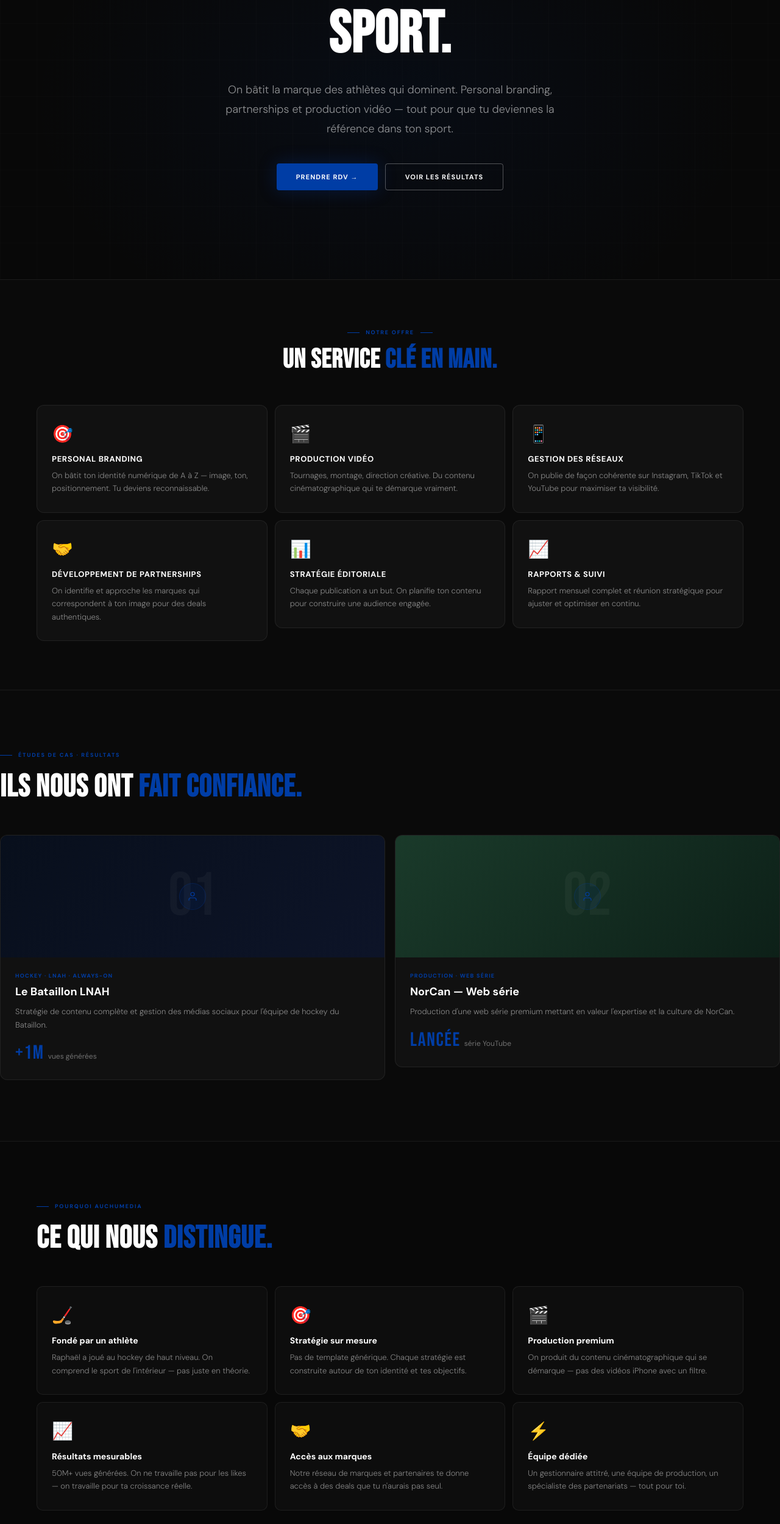
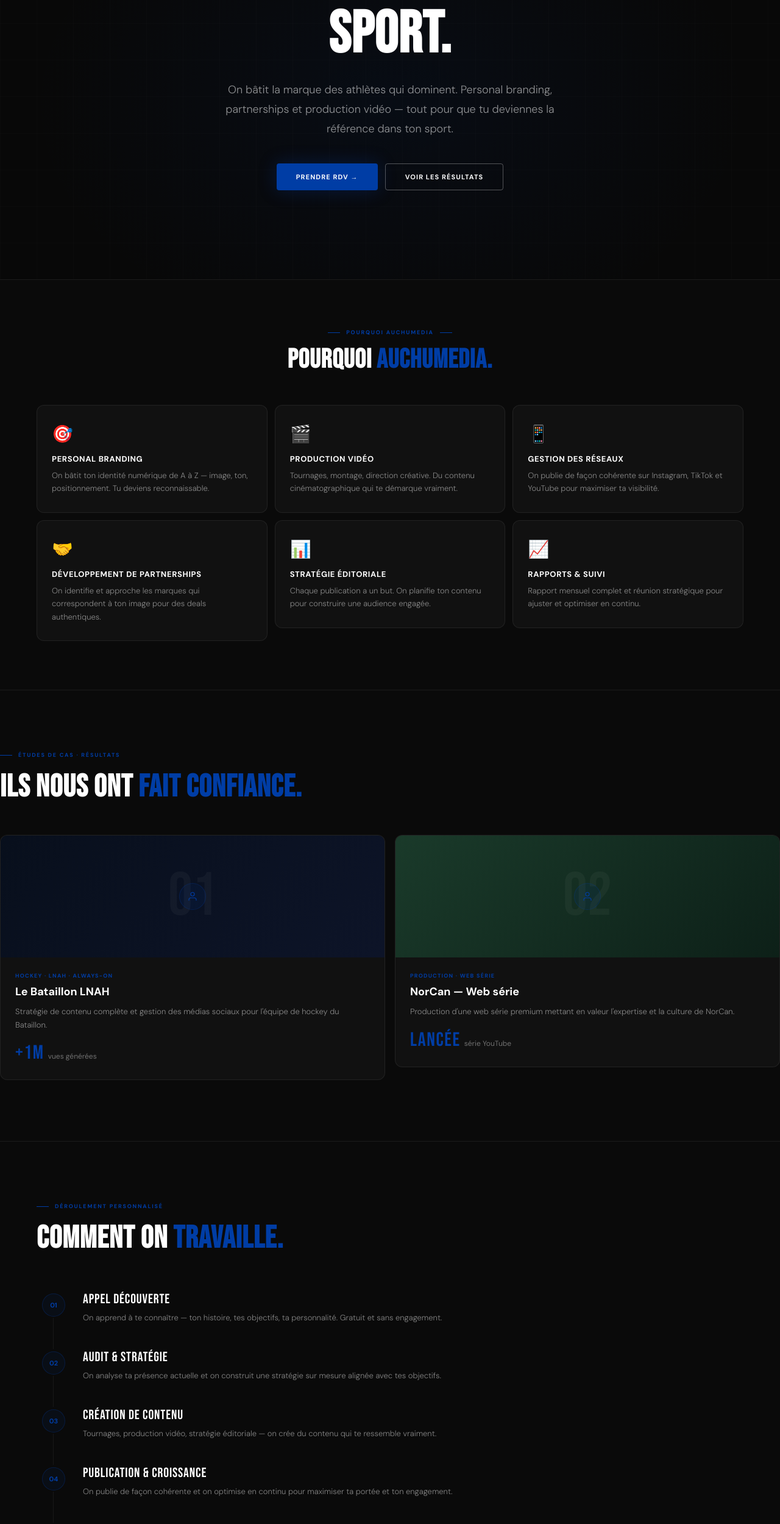
Before and after one commit to auchumedia/auchumedia-website, a React (Create React App) app: page /athletes in a window 1280 px wide. Shown: the part 262-2761 px from the top of the page at 61% size. Built offline with nearby package versions, Linux system fonts and the light colour scheme.

Commit message:
Update Athletes.js

```diff
--- a/src/pages/Athletes.js
+++ b/src/pages/Athletes.js
@@ -21,8 +21,8 @@ function FadeIn({ children, delay = 0, direction = 'up' }) {
 }
 
 const navLinks = [
+  { id: 'pourquoi', labelFr: 'Pourquoi AuchuMedia', labelEn: 'Why AuchuMedia' },
   { id: 'etudes-de-cas', labelFr: 'Études de cas', labelEn: 'Case studies' },
-  { id: 'pourquoi', labelFr: 'Pourquoi AuchuMedia', labelEn: 'Why AuchuMedia' },
   { id: 'deroulement', labelFr: 'Déroulement', labelEn: 'Process' },
   { id: 'faq', labelFr: 'FAQ', labelEn: 'FAQ' },
   { id: 'tarification', labelFr: 'Tarification', labelEn: 'Pricing' },
@@ -179,17 +179,17 @@ export default function Athletes() {
       </section>
 
 
-      {/* ===== SERVICES CLÉ EN MAIN ===== */}
-      <section style={{ padding: '80px 60px', background: '#0a0a0a', borderTop: '0.5px solid rgba(255,255,255,0.07)' }}>
+      {/* ===== POURQUOI ===== */}
+      <section id="pourquoi" style={{ padding: '80px 60px', background: '#0a0a0a', borderTop: '0.5px solid rgba(255,255,255,0.07)' }}>
         <FadeIn>
           <div style={{ textAlign: 'center', marginBottom: '48px' }}>
             <div style={{ display: 'flex', alignItems: 'center', justifyContent: 'center', gap: '10px', marginBottom: '12px' }}>
               <div style={{ width: '20px', height: '1px', background: BLUE }} />
-              <span style={{ fontSize: '9px', fontWeight: 700, letterSpacing: '0.2em', textTransform: 'uppercase', color: BLUE }}>{fr ? 'Notre offre' : 'Our offer'}</span>
+              <span style={{ fontSize: '9px', fontWeight: 700, letterSpacing: '0.2em', textTransform: 'uppercase', color: BLUE }}>{fr ? 'Pourquoi AuchuMedia' : 'Why AuchuMedia'}</span>
               <div style={{ width: '20px', height: '1px', background: BLUE }} />
             </div>
             <h2 style={{ fontFamily: "'Bebas Neue'", fontSize: 'clamp(28px, 3.5vw, 44px)', color: '#fff', letterSpacing: '0.02em' }}>
-              {fr ? <>UN SERVICE <span style={{ color: BLUE }}>CLÉ EN MAIN.</span></> : <>A <span style={{ color: BLUE }}>TURNKEY SERVICE.</span></>}
+              {fr ? <>POURQUOI <span style={{ color: BLUE }}>AUCHUMEDIA.</span></> : <>WHY <span style={{ color: BLUE }}>AUCHUMEDIA.</span></>}
             </h2>
           </div>
         </FadeIn>
@@ -262,43 +262,6 @@ export default function Athletes() {
         </div>
       </section>
 
-      {/* ===== POURQUOI ===== */}
-      <section id="pourquoi" style={{ padding: '100px 60px', background: '#080808', borderTop: '0.5px solid rgba(255,255,255,0.07)', scrollMarginTop: '64px' }}>
-        <FadeIn>
-          <div style={{ display: 'flex', alignItems: 'center', gap: '10px', marginBottom: '16px' }}>
-            <div style={{ width: '20px', height: '1px', background: BLUE }} />
-            <span style={{ fontSize: '9px', fontWeight: 700, letterSpacing: '0.2em', textTransform: 'uppercase', color: BLUE }}>{fr ? 'Pourquoi AuchuMedia' : 'Why AuchuMedia'}</span>
-          </div>
-          <h2 style={{ fontFamily: "'Bebas Neue'", fontSize: 'clamp(32px, 4vw, 52px)', color: '#fff', marginBottom: '48px', letterSpacing: '0.02em' }}>
-            {fr ? <>CE QUI NOUS <span style={{ color: BLUE }}>DISTINGUE.</span></> : <>WHAT SETS US <span style={{ color: BLUE }}>APART.</span></>}
-          </h2>
-        </FadeIn>
-        <div style={{ display: 'grid', gridTemplateColumns: 'repeat(3, 1fr)', gap: '12px' }}>
-          {(fr ? [
-            { icon: '🏒', title: "Fondé par un athlète", desc: "Raphaël a joué au hockey de haut niveau. On comprend le sport de l'intérieur — pas juste en théorie." },
-            { icon: '🎯', title: "Stratégie sur mesure", desc: "Pas de template générique. Chaque stratégie est construite autour de ton identité et tes objectifs." },
-            { icon: '🎬', title: "Production premium", desc: "On produit du contenu cinématographique qui se démarque — pas des vidéos iPhone avec un filtre." },
-            { icon: '📈', title: "Résultats mesurables", desc: "50M+ vues générées. On ne travaille pas pour les likes — on travaille pour ta croissance réelle." },
-            { icon: '🤝', title: "Accès aux marques", desc: "Notre réseau de marques et partenaires te donne accès à des deals que tu n'aurais pas seul." },
-            { icon: '⚡', title: "Équipe dédiée", desc: "Un gestionnaire attitré, une équipe de production, un spécialiste des partenariats — tout pour toi." },
-          ] : [
-            { icon: '🏒', title: "Founded by an athlete", desc: "Raphaël played high-level hockey. We understand sports from the inside — not just in theory." },
-            { icon: '🎯', title: "Custom strategy", desc: "No generic templates. Every strategy is built around your identity and your goals." },
-            { icon: '🎬', title: "Premium production", desc: "We produce cinematic content that stands out — not iPhone videos with a filter." },
-            { icon: '📈', title: "Measurable results", desc: "50M+ views generated. We don't work for likes — we work for your real growth." },
-            { icon: '🤝', title: "Brand access", desc: "Our network of brands and partners gives you access to deals you wouldn't get alone." },
-            { icon: '⚡', title: "Dedicated team", desc: "A dedicated manager, a production team, a partnership specialist — everything for you." },
-          ]).map((item, i) => (
-            <FadeIn key={i} delay={i * 0.08}>
-              <div style={{ background: '#0d0d0d', border: '0.5px solid rgba(255,255,255,0.07)', borderRadius: '10px', padding: '28px 24px' }}>
-                <div style={{ fontSize: '28px', marginBottom: '14px' }}>{item.icon}</div>
-                <div style={{ fontSize: '14px', fontWeight: 700, color: '#fff', marginBottom: '8px' }}>{item.title}</div>
-                <div style={{ fontSize: '13px', color: 'rgba(255,255,255,0.5)', lineHeight: 1.65, fontWeight: 300 }}>{item.desc}</div>
-              </div>
-            </FadeIn>
-          ))}
-        </div>
-      </section>
 
       {/* ===== DÉROULEMENT ===== */}
       <section id="deroulement" style={{ padding: '100px 60px', background: '#0a0a0a', borderTop: '0.5px solid rgba(255,255,255,0.07)', scrollMarginTop: '64px' }}>
```
